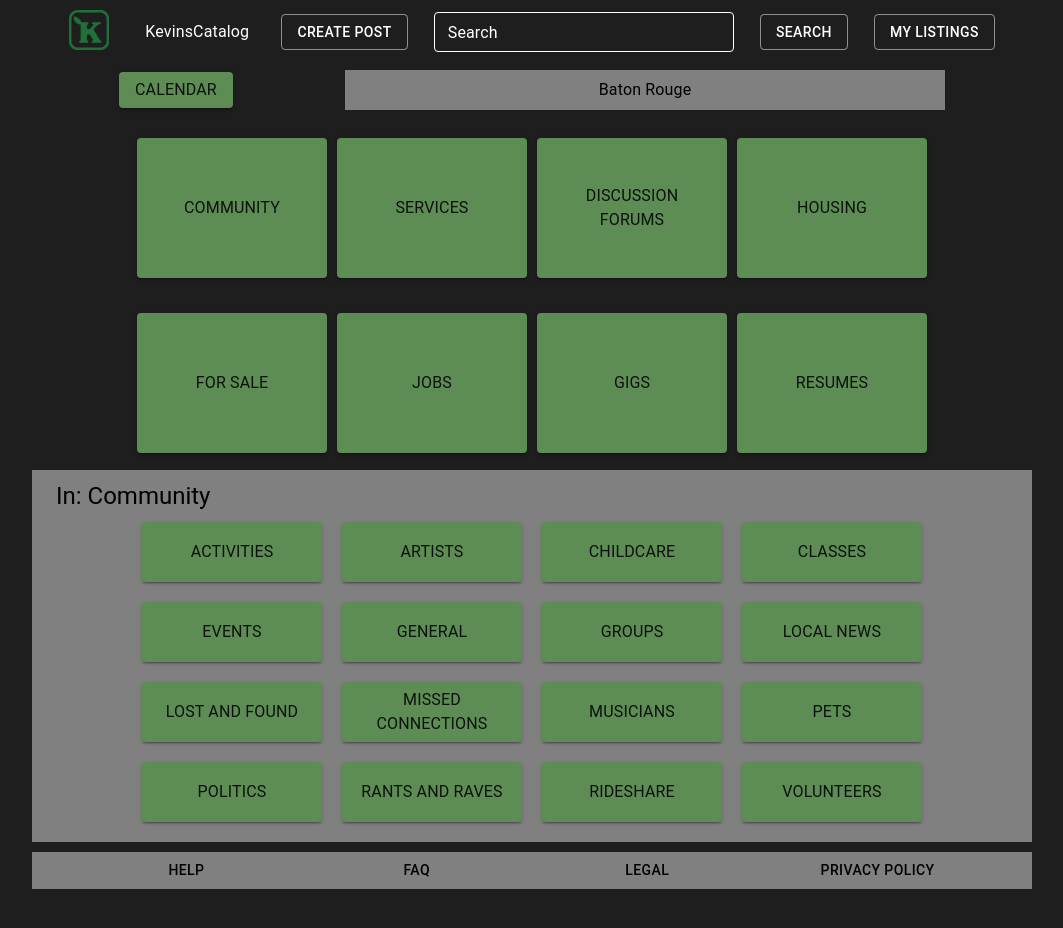
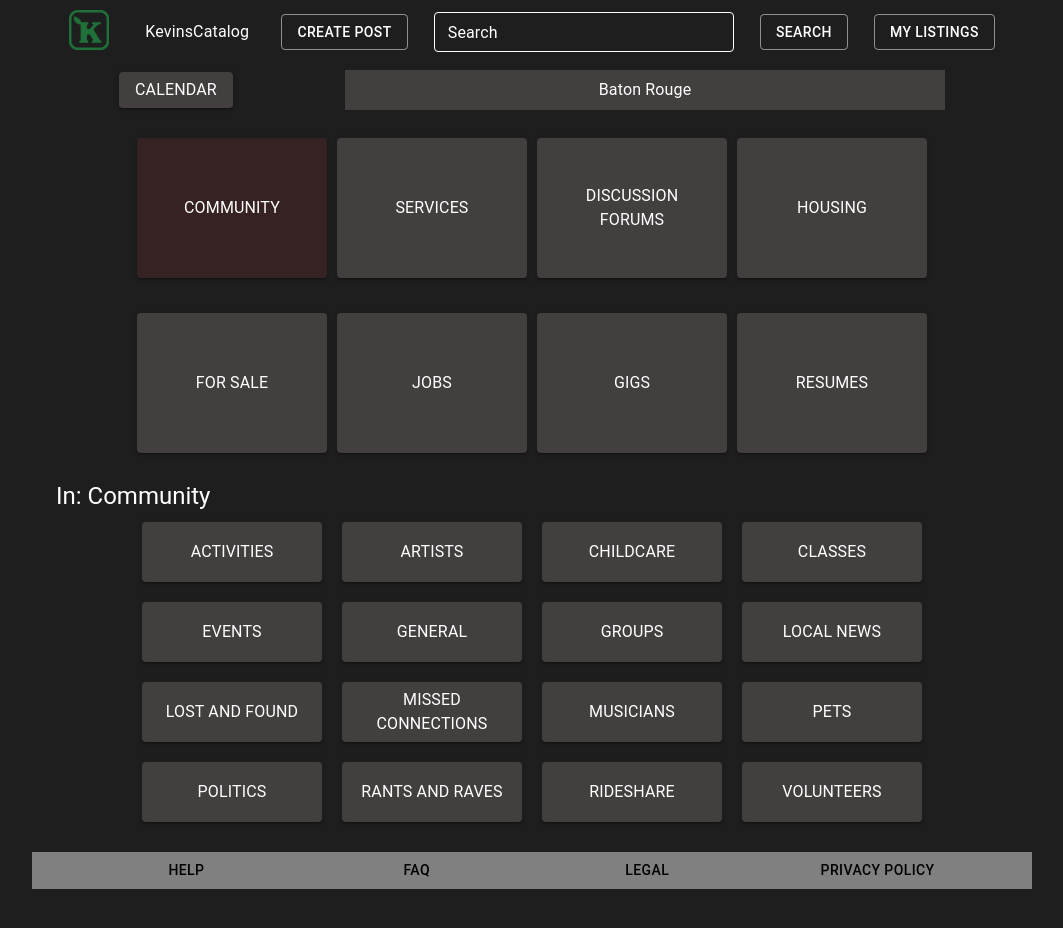
Before and after one commit to IkaikaL/CSC-4243-Project, a React (Create React App) app in the folder frontend/: page / in a window 1280 px wide. Both pictures are taken after a click on the button "COMMUNITY". Shown: the top 928 px of the page, without its empty margins (108-1171 px from the left). Built offline with nearby package versions, Linux system fonts and the light colour scheme.

Commit message:
small redesign. waiting on final

```diff
--- a/frontend/src/components/GlobalHeader.tsx
+++ b/frontend/src/components/GlobalHeader.tsx
@@ -38,7 +38,9 @@ const GlobalHeader = () => {
 					<Typography sx={{ color: "white" }}> KevinsCatalog</Typography>
 				</Grid>
 				<Grid item>
-					<Button variant='outlined'>Create Post</Button>
+					<a href='https://post.craigslist.org/k/MhndxVRz7RGL4TPzqQVWcA/rqgID?s=type'>
+						<Button variant='outlined'>Create Post</Button>
+					</a>
 				</Grid>
 				<Grid
 					item
--- a/frontend/src/components/HomePageHeader.tsx
+++ b/frontend/src/components/HomePageHeader.tsx
@@ -27,8 +27,9 @@ const HomePageHeader = (props: Props) => {
 						<Button
 							variant='contained'
 							sx={{
-								backgroundColor: "#5d8c55",
-								"&:hover": { backgroundColor: "#5d8c55" },
+								color: "white",
+								backgroundColor: "#423F3E",
+								"&:hover": { backgroundColor: "#362222" },
 							}}
 						>
 							<Typography>Calendar</Typography>
@@ -41,7 +42,8 @@ const HomePageHeader = (props: Props) => {
 						width: "600px",
 						height: "100%",
 						padding: "8px",
-						backgroundColor: "gray",
+						backgroundColor: "#423F3E",
+						color: "white",
 					}}
 				>
 					<Typography textAlign={"center"}>{location}</Typography>
--- a/frontend/src/components/MainCategories.tsx
+++ b/frontend/src/components/MainCategories.tsx
@@ -1,4 +1,4 @@
-import React from "react";
+import React, { useState } from "react";
 import { Container, Grid, Typography, Card, Button } from "@mui/material";
 type Props = {
 	categoryList: Array<string>;
@@ -7,6 +7,7 @@ type Props = {
 
 const MainCategories = (props: Props) => {
 	const { categoryList, setCategory } = props;
+	const [selected, setSelected] = useState("");
 	return (
 		<Container sx={{ width: "1000px" }}>
 			<Grid
@@ -21,13 +22,15 @@ const MainCategories = (props: Props) => {
 						<Button
 							variant='contained'
 							sx={{
+								color: "white",
 								width: "100%",
 								height: "100%",
-								backgroundColor: "#5d8c55",
-								"&:hover": { backgroundColor: "#5d8c55" },
+								backgroundColor: selected === item ? "#362222" : "#423F3E",
+								"&:hover": { backgroundColor: "#362222" },
 							}}
 							onClick={() => {
 								setCategory(item);
+								setSelected(item);
 							}}
 						>
 							<Typography textAlign={"center"} sx={{}}>
--- a/frontend/src/components/SubCategories.tsx
+++ b/frontend/src/components/SubCategories.tsx
@@ -14,8 +14,8 @@ const SubCategories = (props: Props) => {
 			sx={{
 				width: "1000px",
 				minHeight: "100px",
-				backgroundColor: "gray",
 				padding: "10px",
+				color: "white",
 			}}
 		>
 			<Typography variant='h5'> In: {mainCategory}</Typography>
@@ -31,10 +31,11 @@ const SubCategories = (props: Props) => {
 							<Button
 								variant='contained'
 								sx={{
+									color: "white",
 									width: "100%",
 									height: "100%",
-									backgroundColor: "#5d8c55",
-									"&:hover": { backgroundColor: "#5d8c55" },
+									backgroundColor: "#423F3E",
+									"&:hover": { backgroundColor: "#362222" },
 								}}
 								onClick={() => {
 									navigate("/listings");
```
